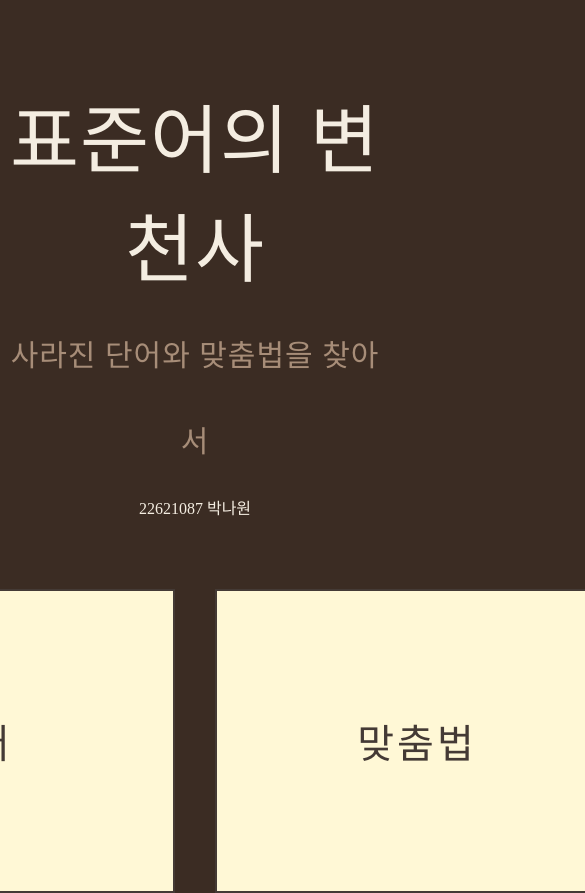
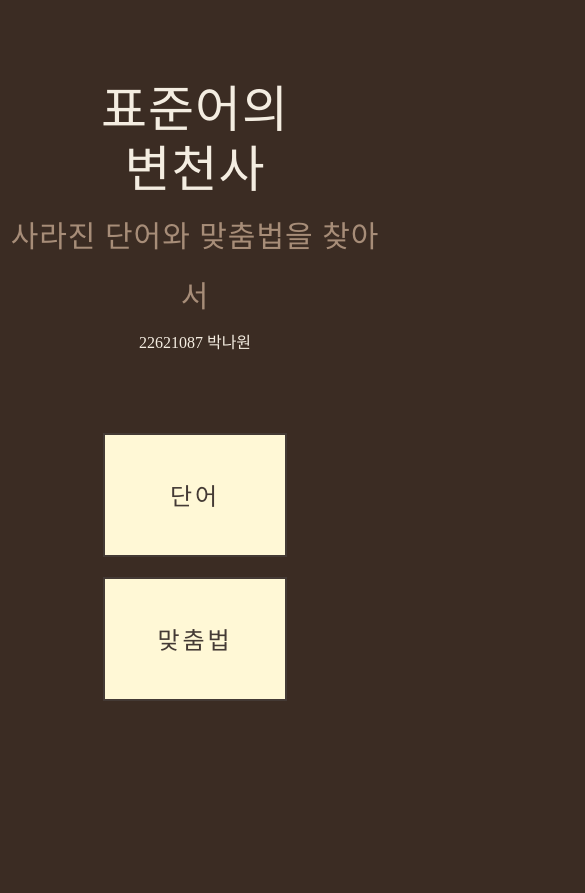
Before and after one commit to nawon512/language, a plain HTML site: page index.html in a window 390 px wide. Shown: the top 893 px of the page, 585 px wide, since content can reach past the window. After the commit the page ends 844 px from the top, so only its background shows below. Drawn offline with Linux system fonts and the light colour scheme.

Commit message:
Add files via upload

```diff
--- a/index.html
+++ b/index.html
@@ -10,7 +10,9 @@
 </head>
 <body>
 
-	<h1>표준어의 변천사<br>
+	<h1>표준어의
+    <span class="mobile"><br></span>
+    변천사<br>
 		<span style="color:#a78d78; font-size: 30px;">사라진 단어와 맞춤법을 찾아서</span></h1>
 		<p class="name">22621087 박나원</p>
 
--- a/style.css
+++ b/style.css
@@ -24,7 +24,6 @@ h1 {
 }
 
 
-}
 h2 {
     background-color: #e4ddcc;
     padding: 10px 30px;
@@ -296,9 +295,14 @@ h2 {
 
 @media (max-width: 900px){
 
+    .mobile{
+        display: inline;
+    }
+
     .card{
         width: 60%;
         min-width: 0;
+    }
 
     .inform{
         font-size: 13px;
@@ -317,9 +321,9 @@ h2 {
     }
 
     .main li{
-        width: 80vw;
-        height: 180px;
-        margin: 15px 0;
+        width: 180px;
+        height: 120px;
+        margin: 10px 0;
     }
 
     .main a{
@@ -327,10 +331,17 @@ h2 {
         height: 100%;
     }
 
+    .word,
+    .spelling{
+        font-size: 24px;
+    }
+
 }
 
-@media screen and (max-width: 1320px) {
+@media screen and (max-width: 700px){
 
     .mobile{
-        display: block;
+        display: inline;
+    }
+
 }
```
